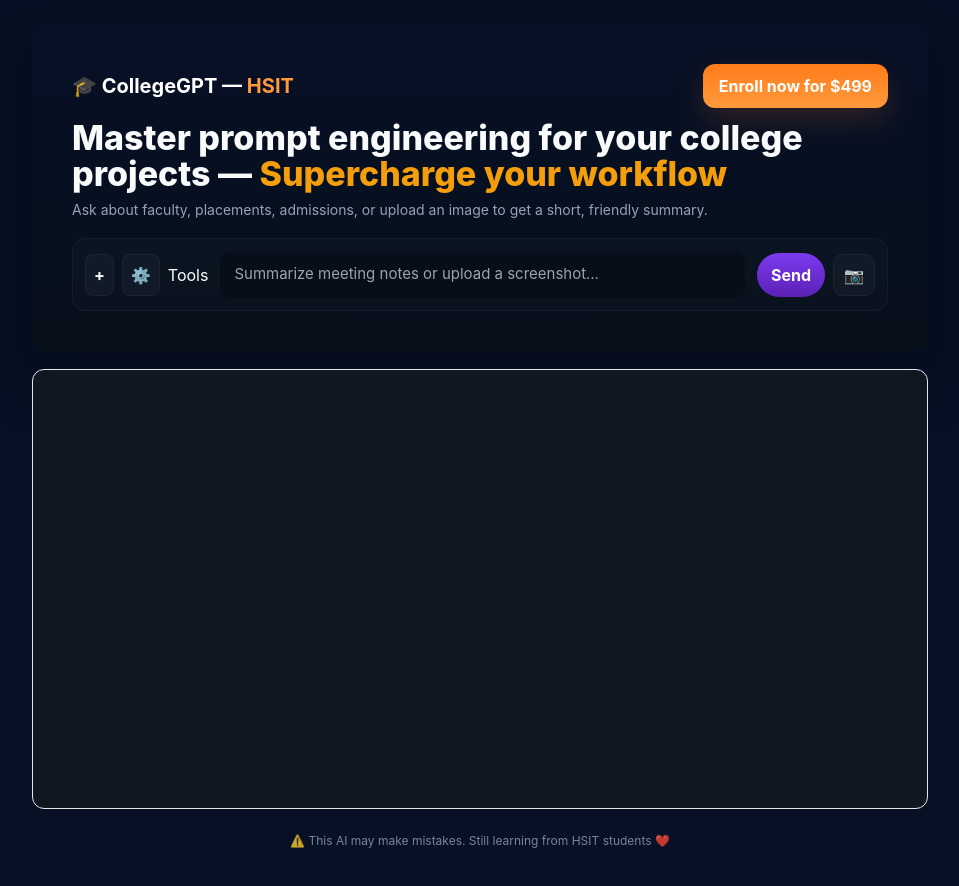
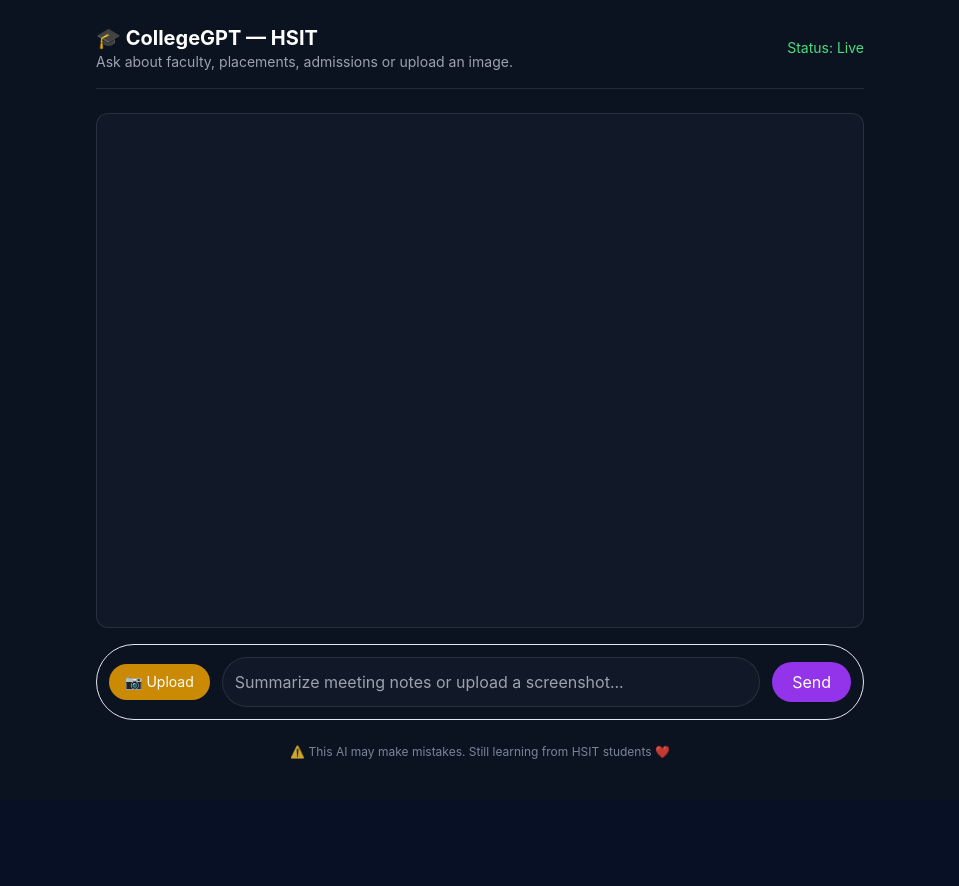
Before and after one commit to Mallikarjunrk2/collage-2, a Next.js app: page / in a window 1280 px wide. Shown: the top 886 px of the page, without its empty margins (160-1119 px from the left). After the commit the page ends 800 px from the top, so only its background shows below. Built offline with nearby package versions, Linux system fonts and the light colour scheme.

Commit message:
Update index.js

```diff
--- a/pages/index.js
+++ b/pages/index.js
@@ -12,7 +12,7 @@
     endRef.current?.scrollIntoView({ behavior: "smooth" });
   }, [messages]);
 
-  // Send question to API
+  // Send text question to API
   async function send() {
     if (!q.trim()) return;
     const userMsg = {
@@ -54,14 +54,14 @@
     setLoading(false);
   }
 
-  // Image Upload Describe: compress client-side and send to /api/describeImage_alt
+  // Image upload: compress and send to describe endpoint
   async function handleImageUpload(e) {
-    const file = e.target.files[0];
+    const file = e.target.files?.[0];
     if (!file) return;
     setLoading(true);
 
     // convert File -> compressed dataURL
-    const toDataURL = (file, maxWidth = 1200, quality = 0.7) =>
+    const toDataURL = (file, maxWidth = 1200, quality = 0.75) =>
       new Promise((resolve, reject) => {
         const reader = new FileReader();
         reader.onerror = () => reject(new Error("FileReader failed"));
@@ -90,10 +90,8 @@
       });
 
     try {
-      // 1) compress the image
-      const dataUrl = await toDataURL(file, 1200, 0.75);
-
-      // 2) show the image as a user message (preview in chat)
+      const dataUrl = await toDataURL(file);
+      // Insert user image bubble
       const userImageMsg = {
         id: Date.now(),
         role: "user",
@@ -104,16 +102,14 @@
       };
       setMessages((m) => [...m, userImageMsg]);
 
-      // 3) send to describe endpoint (alt uses Gemini inlineData or fallback)
       const payload = { image: dataUrl, filename: file.name || "photo.jpg" };
-
       let resp = await fetch("/api/describeImage_alt", {
         method: "POST",
         headers: { "Content-Type": "application/json" },
         body: JSON.stringify(payload),
       }).catch(() => null);
 
-      // fallback to original describeImage if alt not present
+      // fallback if alt endpoint not available
       if (!resp || !resp.ok) {
         resp = await fetch("/api/describeImage", {
           method: "POST",
@@ -162,65 +158,37 @@
   }
 
   return (
-    <div className="min-h-screen bg-[#071024] text-white flex justify-center p-6">
-      <div className="w-full max-w-4xl flex flex-col">
+    <div className="min-h-screen bg-[#0b1220] text-white flex justify-center p-6">
+      <div className="w-full max-w-3xl flex flex-col">
 
-        {/* Hero / Headline (replacement header) */}
-        <div className="hero-wrapper mb-6">
-          <div className="hero-inner">
-            <div className="hero-top">
-              <div className="brand">🎓 CollegeGPT — <span className="brand-sub">HSIT</span></div>
-              <div className="cta-row">
-                <button className="cta-primary">Enroll now for $499</button>
-              </div>
-            </div>
-
-            <h1 className="hero-title">
-              Master prompt engineering for your college projects — <span className="accent">Supercharge your workflow</span>
-            </h1>
-
-            <p className="hero-sub">
-              Ask about faculty, placements, admissions, or upload an image to get a short, friendly summary.
-            </p>
-
-            <div className="hero-input">
-              <div className="hero-input-left">
-                <button className="icon-btn">+</button>
-                <button className="icon-btn">⚙️</button>
-                <span className="tools-label">Tools</span>
-              </div>
-
-              <input
-                placeholder="Summarize meeting notes or upload a screenshot…"
-                className="hero-search"
-                onKeyDown={(e) => e.key === "Enter" && send()}
-                value={q}
-                onChange={(e) => setQ(e.target.value)}
-              />
-
-              <div className="hero-input-right">
-                <button onClick={send} className="send-btn-hero" disabled={loading}>{loading ? "…" : "Send"}</button>
-                <label className="upload-hero">
-                  📷
-                  <input type="file" accept="image/*" onChange={handleImageUpload} className="hidden" />
-                </label>
-              </div>
+        {/* Restored simple header (original style) */}
+        <div className="flex items-center gap-4 mb-6 pb-4 border-b border-white/10">
+          <div>
+            <div className="text-xl font-bold">🎓 CollegeGPT — HSIT</div>
+            <div className="text-sm text-gray-400">
+              Ask about faculty, placements, admissions or upload an image.
             </div>
           </div>
+          <div className="ml-auto text-green-400 text-sm">Status: Live</div>
         </div>
 
         {/* Chat Window */}
-        <div className="flex-1 overflow-auto bg-[#0f1720] p-4 rounded-xl border border-white/6 min-h-[55vh]">
+        <div className="flex-1 overflow-auto bg-[#111827] p-4 rounded-xl border border-white/10 min-h-[60vh]">
           {messages.map((m) => (
             <div
               key={m.id}
-              className={`mb-5 flex ${m.role === "user" ? "justify-end" : "justify-start"}`}
+              className={`mb-5 flex ${
+                m.role === "user" ? "justify-end" : "justify-start"
+              }`}
             >
               <div
-                className={`max-w-xl p-3 rounded-xl ${m.role === "user" ? "bg-purple-700" : "bg-gray-800 border border-white/10"}`}
-                style={{ wordBreak: "break-word" }}
+                className={`max-w-xl p-3 rounded-xl ${
+                  m.role === "user"
+                    ? "bg-purple-700"
+                    : "bg-gray-800 border border-white/10"
+                }`}
               >
-                {/* image preview for messages that include one */}
+                {/* Image preview */}
                 {m.image ? (
                   <div className="mb-2">
                     <img
@@ -228,15 +196,14 @@
                       alt={m.filename || "uploaded image"}
                       style={{ maxWidth: "520px", width: "100%", borderRadius: 12, display: "block" }}
                     />
-                    {/* optional filename line */}
                     {m.filename ? <div className="text-xs text-gray-400 mt-1">{m.filename}</div> : null}
                   </div>
                 ) : null}
 
-                {/* message text */}
+                {/* Text */}
                 {m.text ? <div style={{ whiteSpace: "pre-wrap" }}>{m.text}</div> : null}
 
-                {/* source label */}
+                {/* Source label */}
                 {m.source && (
                   <div className="mt-1 text-xs text-gray-400">
                     {m.source === "supabase" && "📘 Database"}
@@ -244,7 +211,6 @@
                     {m.source === "vision" && "🖼 Vision"}
                     {m.source === "vision-error" && "⚠️ Vision Error"}
                     {m.source === "gemini-vision" && "🖼 Gemini"}
-                    {m.source === "openai" && "🧠 OpenAI"}
                   </div>
                 )}
 
@@ -252,11 +218,44 @@
               </div>
             </div>
           ))}
-
           <div ref={endRef}></div>
         </div>
 
-        {/* Footer */}
+        {/* --- NEW single nice input bar (keeps upload + send) --- */}
+        <div className="mt-4">
+          <div className="flex items-center gap-3 bg-[#0b1220] p-3 rounded-full border border-white/6">
+            {/* Upload button (left) */}
+            <label className="cursor-pointer bg-yellow-600 px-4 py-2 rounded-full text-sm">
+              📷 Upload
+              <input
+                type="file"
+                accept="image/*"
+                className="hidden"
+                onChange={handleImageUpload}
+              />
+            </label>
+
+            {/* Big rounded input (center) */}
+            <input
+              value={q}
+              onChange={(e) => setQ(e.target.value)}
+              onKeyDown={(e) => e.key === "Enter" && send()}
+              placeholder="Summarize meeting notes or upload a screenshot..."
+              className="flex-1 p-3 rounded-full bg-gray-900 border border-white/10 outline-none"
+            />
+
+            {/* Send button (right) */}
+            <button
+              onClick={send}
+              disabled={loading}
+              className="px-5 py-2 rounded-full bg-purple-600 disabled:opacity-40"
+            >
+              {loading ? "…" : "Send"}
+            </button>
+          </div>
+        </div>
+
+        {/* Footer note */}
         <div className="mt-6 text-center text-gray-500 text-xs pb-4 opacity-80">
           ⚠️ This AI may make mistakes. Still learning from HSIT students ❤️
         </div>
```
